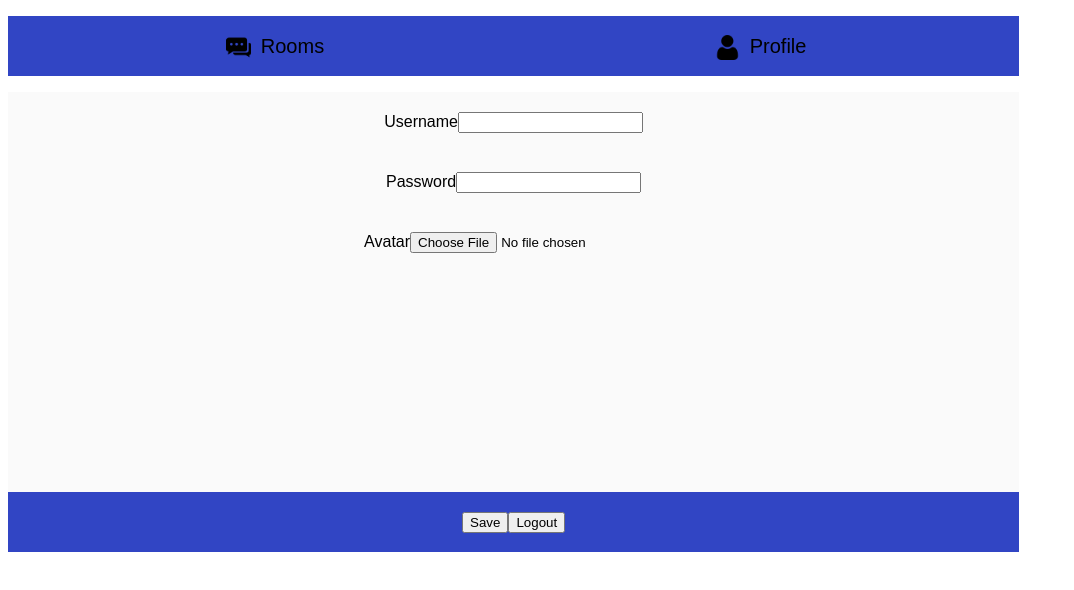
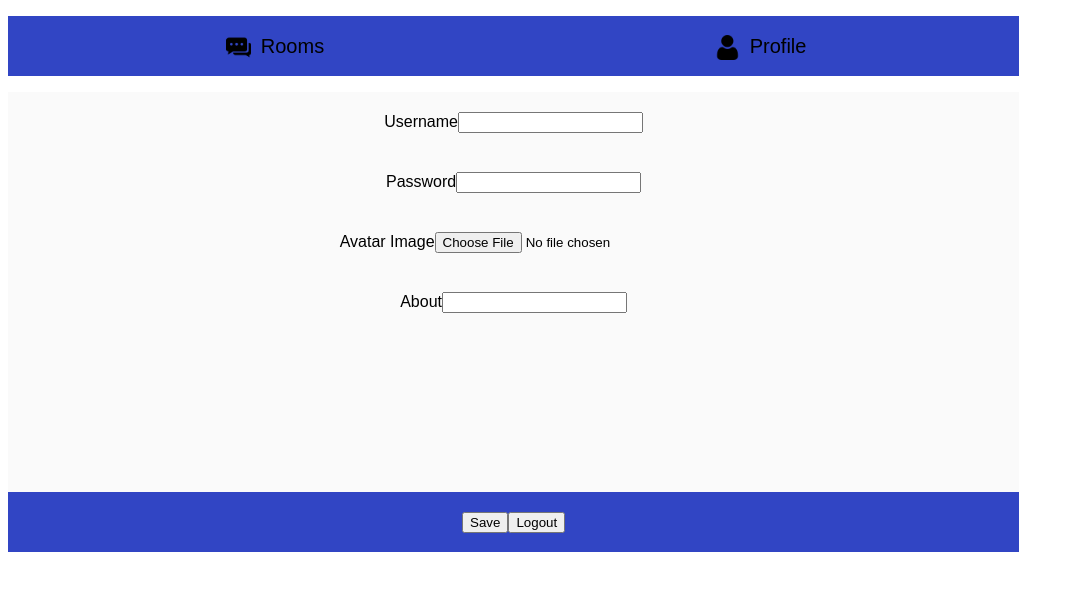
Before and after one commit to zoey1231/web_chat_app, a website: page client/index.html in a window 1280 px wide. Both pictures are taken after a click on the link "Profile". Shown: the whole page, without its empty margins (0-1074 px from the left). Drawn offline with Linux system fonts and the light colour scheme; no server answers.

Commit message:
minor change

```diff
--- a/client/app.js
+++ b/client/app.js
@@ -371,7 +371,10 @@ function ProfileView() {
                     <label>Password</label><input type="password">
                 </div>
                 <div class="form-field">
-                    <label>Avatar </label><input type="file">
+                    <label >Avatar Image</label><input id="avatar" type="file">
+                </div>
+                <div class="form-field">
+                    <label >About</label><input type="text">
                 </div>
 
             </div>
--- a/client/style.css
+++ b/client/style.css
@@ -47,6 +47,9 @@ a {
     background:url(assets/chat-icon.png);
 }
 #Profile::before {
+    background:url(assets/profile-icon.png);
+}
+#avatar::before {
     background:url(assets/profile-icon.png);
 }
 #app-menu > li:hover {
```
